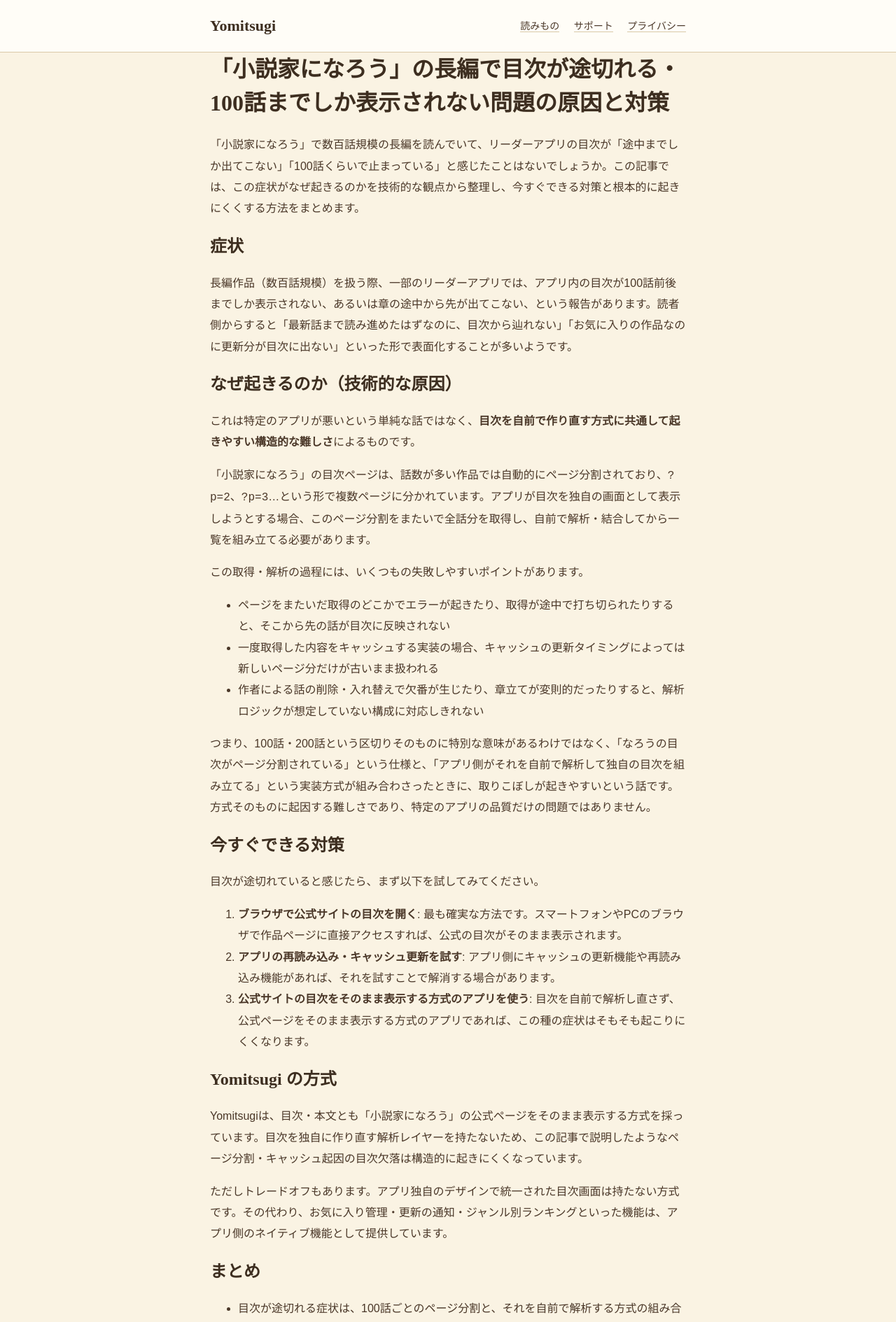
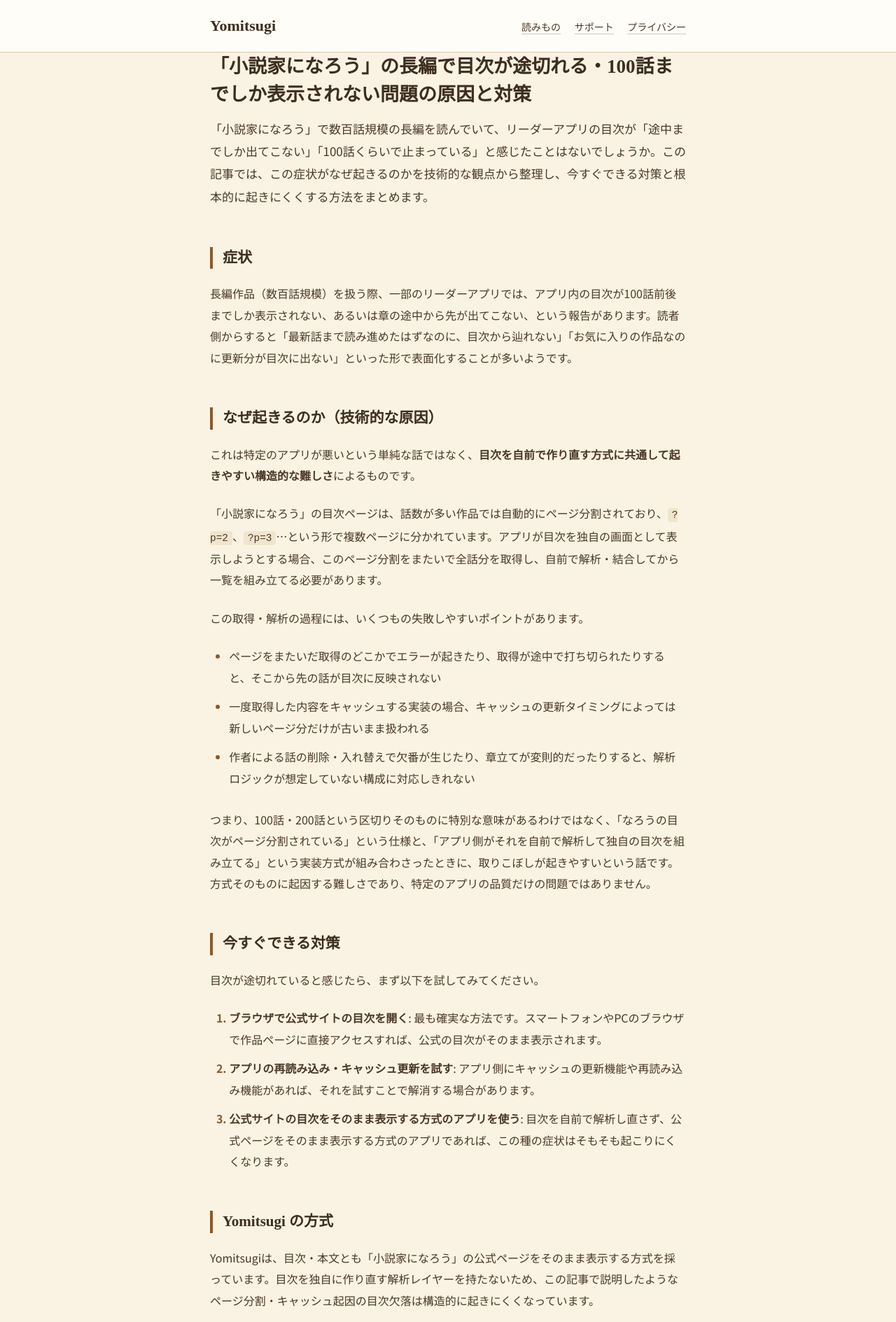
Before and after one commit to MetamoL/yomitsugi-legal, a Jekyll site: the page built from articles/narou-mokuji-togireru.md, in a window 1280 px wide. Shown: the top 1889 px of the page at 70% size. Built offline with Jekyll 4.4.1, drawn with Linux system fonts in a browser that asks for light colours; our own code applies the rules of GitHub Pages for plain Markdown files.

Commit message:
fix: フォントの視認性向上と記事ページのメリハリ改善
- Noto Sans/Serif JP を導入し游明朝/游ゴシックの極細レンダリング問題を解消
- 見出し・strongを700に明示、mutedカラーのコントラストを改善
- 記事本文にセクション間の余白・h2アクセントバー・まとめカード等のメリハリを追加
- 文言・URLは変更なし

Co-Authored-By: Claude Fable 5 <noreply@anthropic.com>

```diff
--- a/_layouts/default.html
+++ b/_layouts/default.html
@@ -4,6 +4,9 @@
 <meta charset="utf-8">
 <meta name="viewport" content="width=device-width, initial-scale=1">
 {% seo %}
+<link rel="preconnect" href="https://fonts.googleapis.com">
+<link rel="preconnect" href="https://fonts.gstatic.com" crossorigin>
+<link href="https://fonts.googleapis.com/css2?family=Noto+Sans+JP:wght@400;500;700&family=Noto+Serif+JP:wght@600;700&display=swap" rel="stylesheet">
 <link rel="stylesheet" href="{{ '/assets/css/style.css' | relative_url }}">
 </head>
 <body>
--- a/articles/narou-mokuji-togireru.md
+++ b/articles/narou-mokuji-togireru.md
@@ -42,11 +42,19 @@ Yomitsugiは、目次・本文とも「小説家になろう」の公式ペー
 
 ## まとめ
 
-- 目次が途切れる症状は、100話ごとのページ分割と、それを自前で解析する方式の組み合わせで起きやすい構造的な問題です。
-- 困ったときは、まずブラウザで公式サイトの目次を直接開くのが確実です。
-- Yomitsugiは公式ページをそのまま表示する方式のため、この症状が起きにくい設計です。
+<div class="summary-box">
+
+<ul>
+<li>目次が途切れる症状は、100話ごとのページ分割と、それを自前で解析する方式の組み合わせで起きやすい構造的な問題です。</li>
+<li>困ったときは、まずブラウザで公式サイトの目次を直接開くのが確実です。</li>
+<li>Yomitsugiは公式ページをそのまま表示する方式のため、この症状が起きにくい設計です。</li>
+</ul>
+
+</div>
 
 ダウンロードはこちらから。
 
-- [App Store](https://apps.apple.com/jp/app/id6778637183)
-- [Google Play](https://play.google.com/store/apps/details?id=com.metamol.yomitsugi)
+<div class="store-actions">
+  <a class="store-btn" href="https://apps.apple.com/jp/app/id6778637183">App Store</a>
+  <a class="store-btn" href="https://play.google.com/store/apps/details?id=com.metamol.yomitsugi">Google Play</a>
+</div>
--- a/assets/css/style.css
+++ b/assets/css/style.css
@@ -7,15 +7,15 @@
 
   --color-heading: #3D2E20;
   --color-body: #4A3728;
-  --color-muted: #6B5A44;
-  --color-footer: #9A8668;
+  --color-muted: #5D4936;
+  --color-footer: #8A7358;
 
   --color-border-strong: #D9C9A8;
   --color-border-weak: #E8D9B8;
   --color-accent: #8A5A2B;
 
-  --font-serif: "Yu Mincho", "Hiragino Mincho ProN", "Noto Serif JP", serif;
-  --font-sans: "Hiragino Kaku Gothic ProN", "Yu Gothic", Meiryo, sans-serif;
+  --font-serif: "Noto Serif JP", "Hiragino Mincho ProN", "Yu Mincho", serif;
+  --font-sans: "Noto Sans JP", "Hiragino Kaku Gothic ProN", Meiryo, sans-serif;
 }
 
 * {
@@ -40,6 +40,11 @@ h1, h2, h3, h4, h5, h6 {
   font-family: var(--font-serif);
   color: var(--color-heading);
   line-height: 1.5;
+  font-weight: 700;
+}
+
+strong {
+  font-weight: 700;
 }
 
 a {
@@ -77,7 +82,7 @@ img {
 .site-title {
   font-family: var(--font-serif);
   font-size: 22px;
-  font-weight: bold;
+  font-weight: 700;
   color: var(--color-heading);
   text-decoration: none;
 }
@@ -85,6 +90,7 @@ img {
 .site-nav a {
   margin-left: 16px;
   font-size: 14px;
+  font-weight: 500;
   color: var(--color-body);
   text-decoration: none;
   border-bottom: 1px solid var(--color-border-strong);
@@ -220,6 +226,7 @@ img {
   display: block;
   font-family: var(--font-serif);
   font-size: 17px;
+  font-weight: 700;
   color: var(--color-heading);
   margin-bottom: 4px;
 }
@@ -233,6 +240,77 @@ img {
 
 .article-strip:hover .article-strip-title {
   color: var(--color-accent);
+}
+
+/* 記事本文タイポグラフィ */
+
+.site-main h1 {
+  font-size: 27px;
+  line-height: 1.5;
+  margin: 36px 0 12px;
+}
+
+.site-main h1 + p {
+  font-size: 17px;
+}
+
+.site-main h2 {
+  font-size: 21px;
+  margin: 56px 0 20px;
+  padding-left: 14px;
+  border-left: 4px solid var(--color-accent);
+  border-radius: 0;
+}
+
+.site-main p {
+  margin: 0 0 1.5em;
+}
+
+.site-main ul,
+.site-main ol {
+  margin: 1em 0 1.8em;
+  padding-left: 1.7em;
+}
+
+.site-main li {
+  margin-bottom: 0.7em;
+  line-height: 1.9;
+}
+
+.site-main li::marker {
+  color: var(--color-accent);
+  font-weight: 700;
+}
+
+.site-main code {
+  background: #F0E5CC;
+  color: #4A3728;
+  padding: 2px 6px;
+  border-radius: 4px;
+  font-size: 0.9em;
+}
+
+.summary-box {
+  background: #FFFDF7;
+  border: 1px solid var(--color-border-strong);
+  border-radius: 8px;
+  padding: 20px 24px;
+  margin: 24px 0;
+}
+
+.summary-box ul {
+  margin: 0;
+}
+
+.summary-box li:last-child {
+  margin-bottom: 0;
+}
+
+.store-actions {
+  display: flex;
+  gap: 12px;
+  flex-wrap: wrap;
+  margin: 24px 0;
 }
 
 /* フッター */
```
